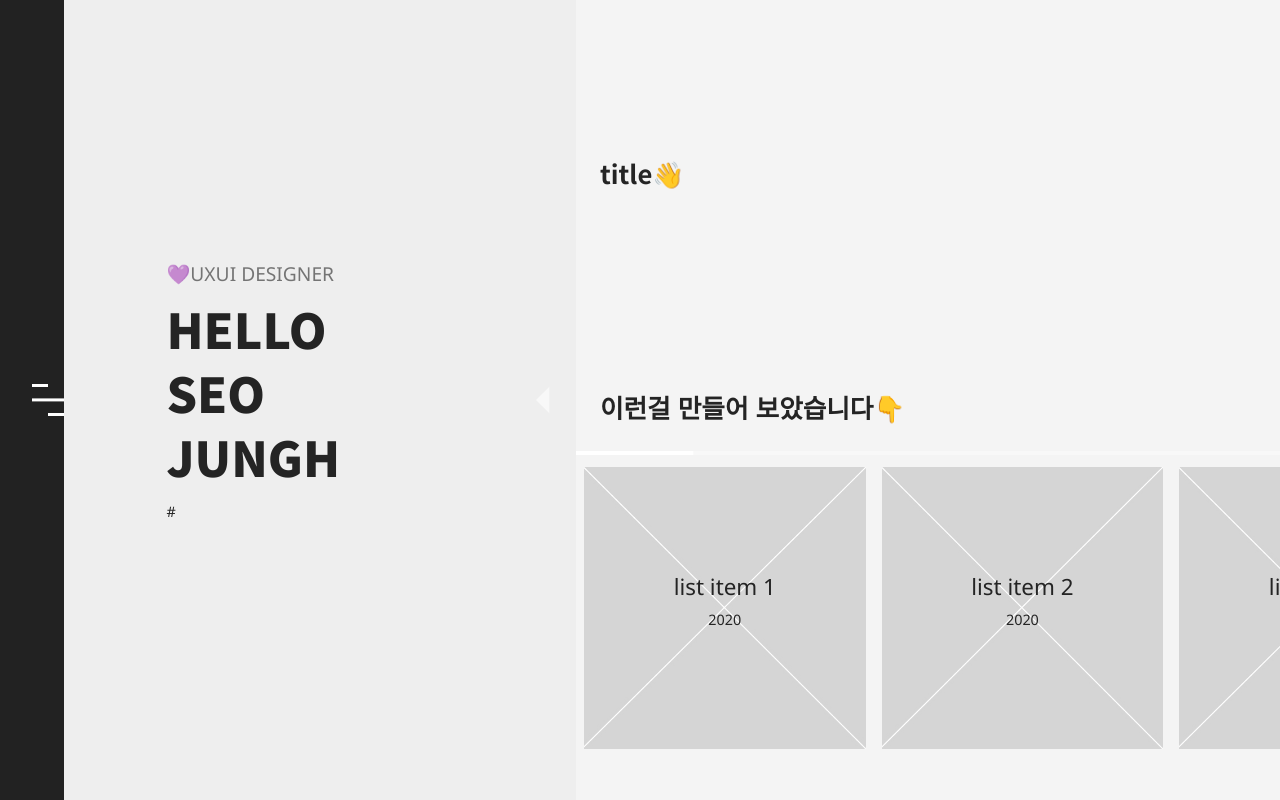
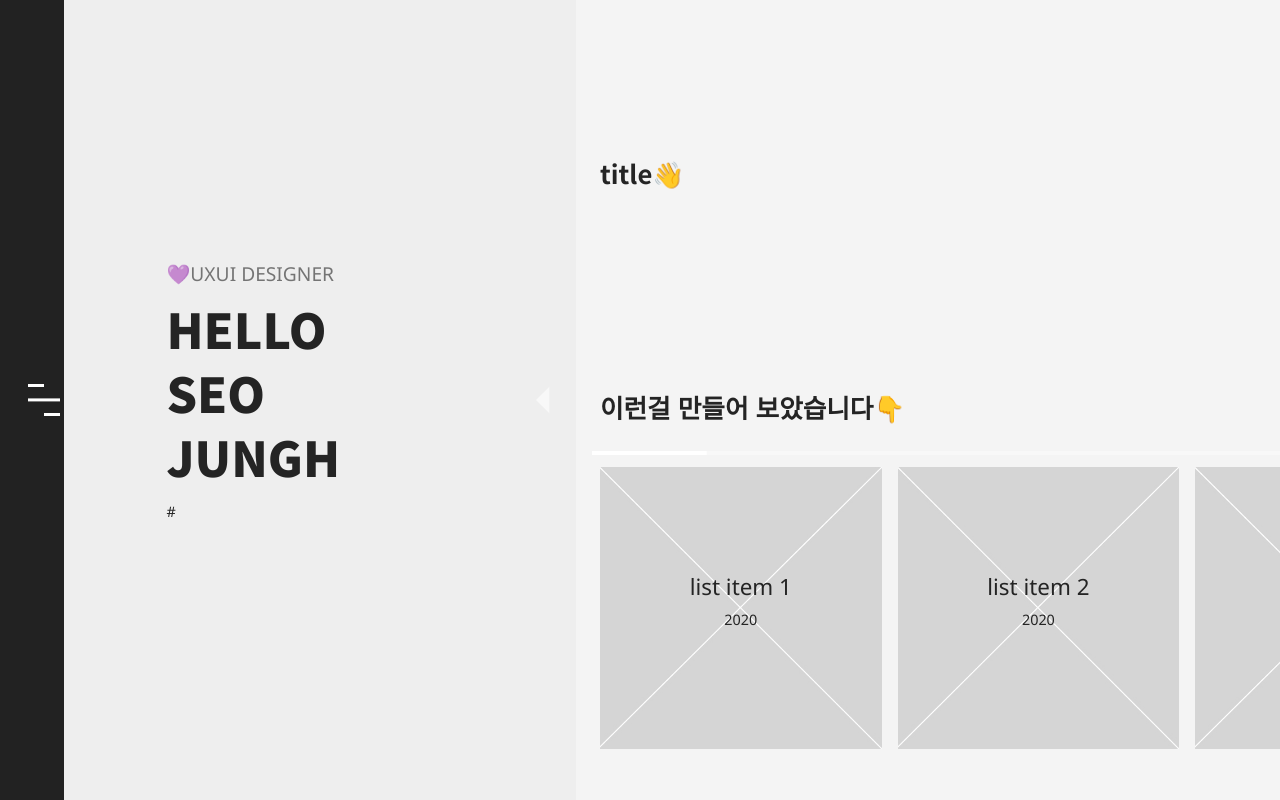
Before and after one commit to seojungah/ah-javascript, a plain HTML site: page index.html in a window 1280 px wide. Shown: the top 800 px of the page. Drawn offline with nearby package versions, Linux system fonts and the light colour scheme.

Commit message:
2020-07-31

```diff
--- a/css/default/header.css
+++ b/css/default/header.css
@@ -76,36 +76,65 @@ header > .menu > div > h1:hover::before {
 header > .hamburger_btn {
   display: inline-block;
   position: absolute;
+  width: 3.5rem;
+  height: 3.5rem;
+  top: 46.5vh;
+  left: 1rem;
+  z-index: 21;
+  transition: 0.5s ease-out;
+  border-radius: 3rem;
+}
+
+header > .hamburger_btn:active {
+  animation: linear 0.5s infinite wave;
+  background: linear-gradient(
+    -45deg,
+    rgba(255, 255, 255, 0.3),
+    rgba(0, 0, 0, 0.5)
+  );
+  background-size: 100%;
+}
+
+@keyframes wave {
+  0% {
+    background-position: 0% 50%;
+  }
+  100% {
+    background-position: 50% 25%;
+  }
+}
+
+header > .hamburger_btn > .line {
+  position: absolute;
   width: 2rem;
   height: 2rem;
-  top: 48vh;
-  left: 2rem;
-  z-index: 21;
-  transition: 0.5s ease-out;
+  top: 50%;
+  left: 50%;
+  transform: translate(-50%, -50%);
 }
 
-header > .hamburger_btn > .navi_line {
+header > .hamburger_btn > .line > .navi_line {
   position: absolute;
   width: 100%;
   height: 0.2rem;
   transition: 0.3s linear;
 }
 
-header > .hamburger_btn:hover > .navi_line {
+header > .hamburger_btn:hover > .line > .navi_line {
   transition: 0.3s linear;
 }
 
-header > .hamburger_btn > #line1 {
+header > .hamburger_btn > .line > #line1 {
   top: 0;
   width: 50%;
 }
 
-header > .hamburger_btn > #line2 {
+header > .hamburger_btn > .line > #line2 {
   top: 50%;
   transform: translate(0, -50%);
 }
 
-header > .hamburger_btn > #line3 {
+header > .hamburger_btn > .line > #line3 {
   bottom: 0;
   right: 0;
   width: 50%;
@@ -127,15 +156,15 @@ header > .bg.show {
 header > .hamburger_btn.active {
   left: 40vw;
 }
-header > .hamburger_btn.active > #line1 {
+header > .hamburger_btn.active > line > #line1 {
   transform: rotate(45deg);
   top: 0.65rem;
   left: 0.15rem;
 }
-header > .hamburger_btn.active > #line2 {
+header > .hamburger_btn.active > line > #line2 {
   transform: rotate(-45deg);
 }
-header > .hamburger_btn.active > #line3 {
+header > .hamburger_btn.active > line > #line3 {
   transform: rotate(45deg);
   bottom: 0.4rem;
   right: 0.1rem;
--- a/css/page/index.css
+++ b/css/page/index.css
@@ -100,6 +100,10 @@ section.close {
   width: 100%;
 }
 
+#list .swiper-container {
+  margin-left: 1rem;
+}
+
 #list .swiper-slide {
   width: fit-content !important;
   margin: 1rem 0.5rem !important;
--- a/css/style/color.css
+++ b/css/style/color.css
@@ -7,7 +7,7 @@ header > .menu > .search > input {
 }
 
 header > .icon > div > a > p,
-header > .hamburger_btn > .navi_line {
+header > .hamburger_btn > .line > .navi_line {
   background-color: #fff;
 }
 
@@ -22,7 +22,7 @@ body,
 }
 
 .swiper-pagination-progressbar,
-header > .hamburger_btn:hover > .navi_line {
+header > .hamburger_btn:hover > .line > .navi_line {
   background-color: rgba(255, 255, 255, 0.3) !important;
 }
 
@@ -31,6 +31,7 @@ header > .menu,
   background-color: #222222;
 }
 
+header > .hamburger_btn:hover,
 header > .menu > div > h1:hover {
   background-color: rgba(0, 0, 0, 0.5);
 }
@@ -47,12 +48,12 @@ header > .menu > div > h1:hover {
 
 section,
 #main > .info,
-header > .icon > div > a > p,
-header > .menu > .search > input {
+header > .icon > div > a > p {
   color: #242424;
 }
 
-header > .menu {
+header > .menu,
+header > .menu > .search > input {
   color: #fff;
 }
 
--- a/header.html
+++ b/header.html
@@ -1,14 +1,16 @@
 <div class="bg"></div>
 <div class="hamburger_btn" id="Hamburger_btn" style="cursor:pointer">
     <!-- Hamburger button -->
-    <div class="navi_line" id="line1"></div>
-    <div class="navi_line" id="line2"></div>
-    <div class="navi_line" id="line3"></div>
+    <div class="line">
+        <div class="navi_line" id="line1"></div>
+        <div class="navi_line" id="line2"></div>
+        <div class="navi_line" id="line3"></div>
+    </div>
 </div>
 <!-- hidden menu -->
 <div class="menu" id="menu">
-    <div class="search" lang="ko">
-        <input type="text" placeholder="Search My Projects." />
+    <div class="search">
+        <input type="text" placeholder="Search My Projects." lang="ko" />
     </div>
     <div style="cursor:pointer;" lang="en">
         <h1 class="pointer">HOME</h1>
```
